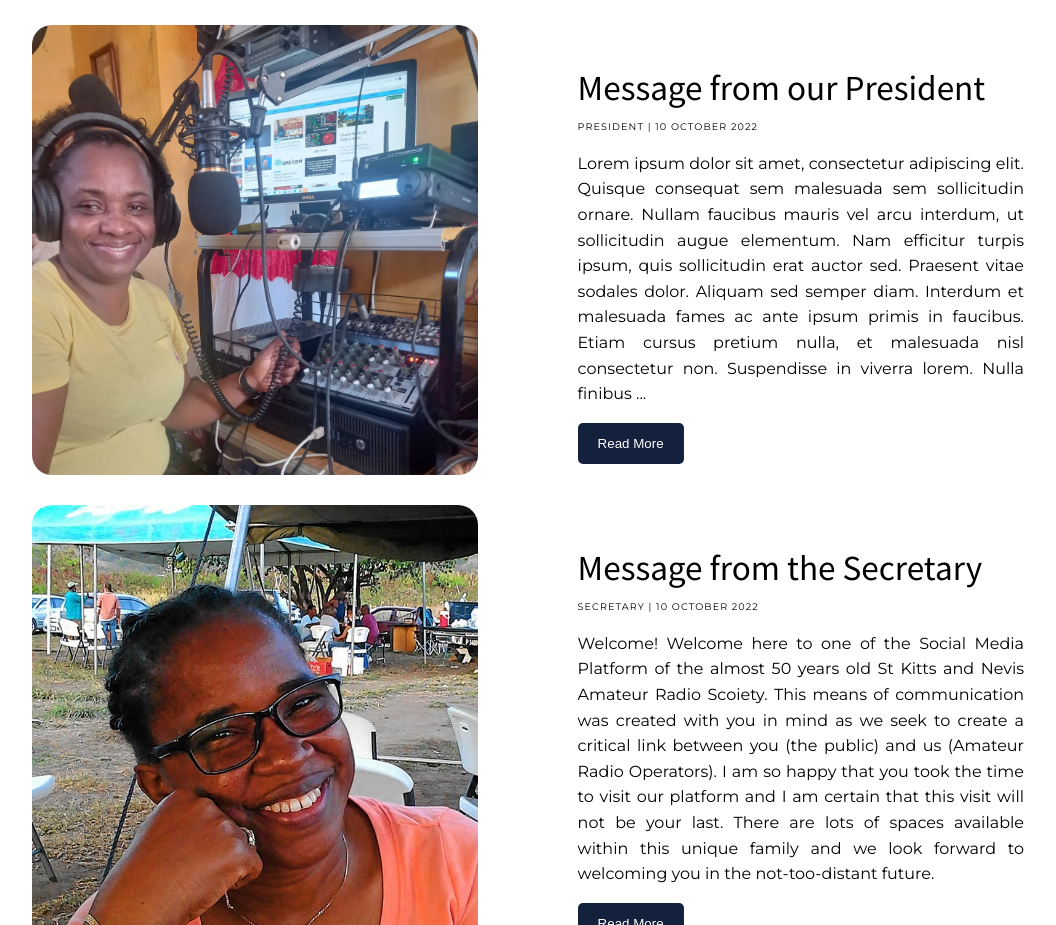
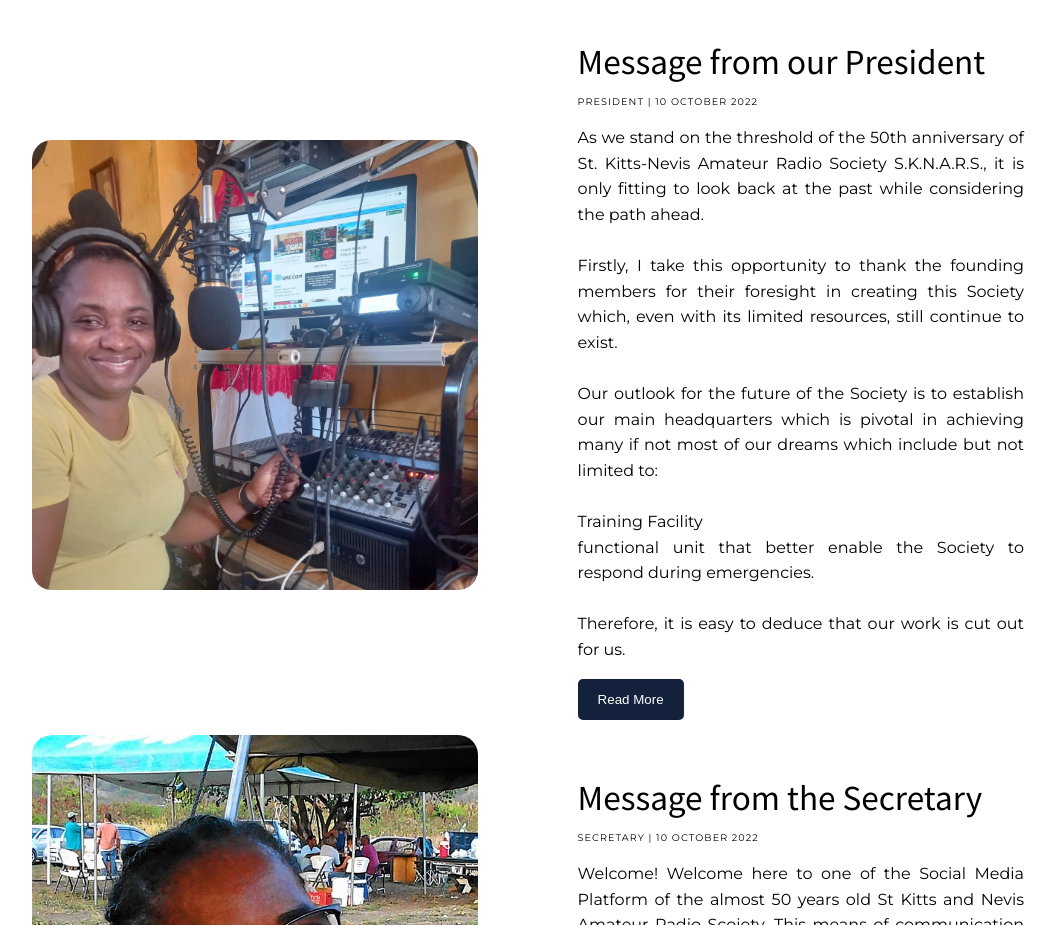
Before and after one commit to SanjayWilliams/sknars, a React (Vite) app: page / in a window 1280 px wide. Shown: the part 780-1705 px from the top of the page, without its empty margins (112-1168 px from the left). Built offline with nearby package versions, Linux system fonts and the light colour scheme.

Commit message:
Added message from the president

```diff
--- a/src/data/articledata.js
+++ b/src/data/articledata.jsx
@@ -2,7 +2,7 @@ const articledata = [
     {
         id: 1,
         title:"Message from our President",
-        text:"Lorem ipsum dolor sit amet, consectetur adipiscing elit. Quisque consequat sem malesuada sem sollicitudin ornare. Nullam faucibus mauris vel arcu interdum, ut sollicitudin augue elementum. Nam efficitur turpis ipsum, quis sollicitudin erat auctor sed. Praesent vitae sodales dolor. Aliquam sed semper diam. Interdum et malesuada fames ac ante ipsum primis in faucibus. Etiam cursus pretium nulla, et malesuada nisl consectetur non. Suspendisse in viverra lorem. Nulla finibus ...",
+        text: <p>As we stand on the threshold of the 50th anniversary of St. Kitts-Nevis Amateur Radio Society S.K.N.A.R.S., it is only fitting to look back at the past while considering the path ahead.<br></br> <br></br>Firstly, I take this opportunity to thank the founding members for their foresight in creating this Society which, even with its limited resources, still continue to exist.<br></br><br></br>Our outlook for the future of the Society is to establish our main headquarters which is pivotal in achieving many if not most of our dreams which include but not limited to:<br></br><br></br>Training Facility <br></br>functional unit that better enable the Society to respond during emergencies. <br></br><br></br>Therefore, it is easy to deduce that our work is cut out for us.</p>,
         image:"./president1.jpeg",
         author:"President",
         publishdate:"10 October 2022"
--- a/src/pages/ArticlePage.jsx
+++ b/src/pages/ArticlePage.jsx
@@ -1,5 +1,5 @@
 import "./ArticlePage.css"
-import articledata from "../data/articledata.js"
+import articledata from "../data/articledata.jsx"
 import { useParams } from "react-router-dom"
 
 function ArticlePage() {
--- a/src/pages/Members.css
+++ b/src/pages/Members.css
@@ -68,6 +68,7 @@ h2 {
 
     .subtitle {
         margin-bottom: 3em;
+
     }
 
     .members-image {
```
